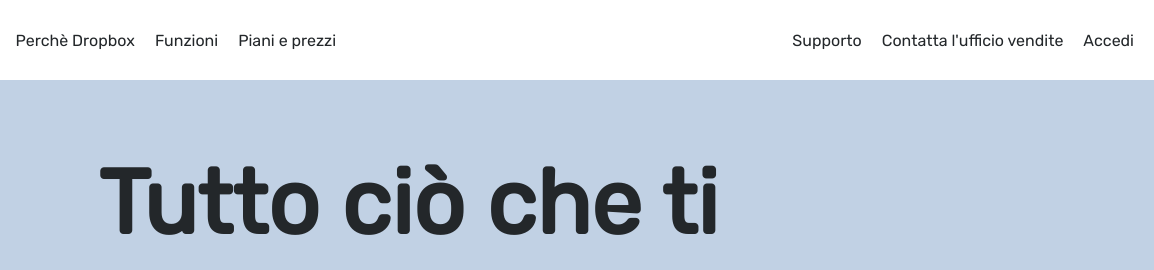
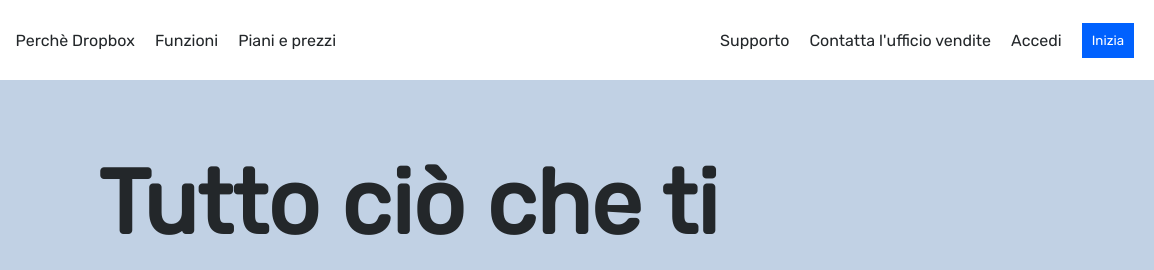
Before and after one commit to andreabellome/htmlcss-dropbox, a plain HTML site: page index.html in a window 1280 px wide. Shown: the top 270 px of the page, 126-1280 px from the left. Drawn offline with Linux system fonts and the light colour scheme.

Commit message:
added button header

```diff
--- a/index.html
+++ b/index.html
@@ -43,9 +43,16 @@
             <div class="mr-20 flex flex-dir-col align-it-center just-cont-around hover-bott-border">
                 <a href="#">Contatta l'ufficio vendite</a>
             </div>
-            <div class="flex flex-dir-col align-it-center just-cont-around hover-bott-border">
+            <div class="mr-20 flex flex-dir-col align-it-center just-cont-around hover-bott-border">
                 <a href="#">Accedi</a>
             </div>
+
+            <div class=" flex flex-dir-col align-it-center just-cont-around hover-bott-border">
+                <button class="padd-10 bg-blue col-white border-none hover-button-opacity">
+                    Inizia
+                </button>
+            </div>
+
         </div>
 
     </div>
```
